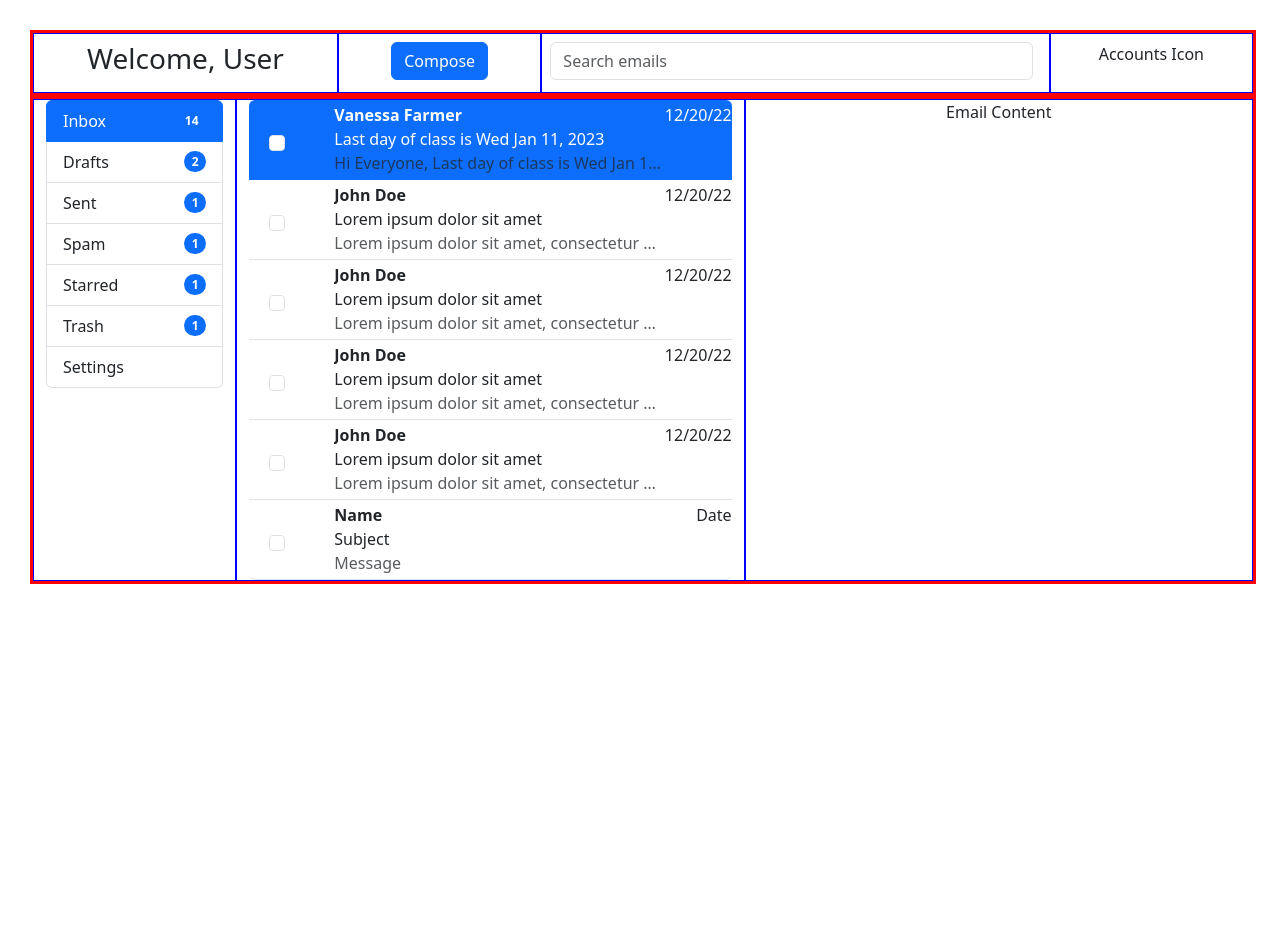
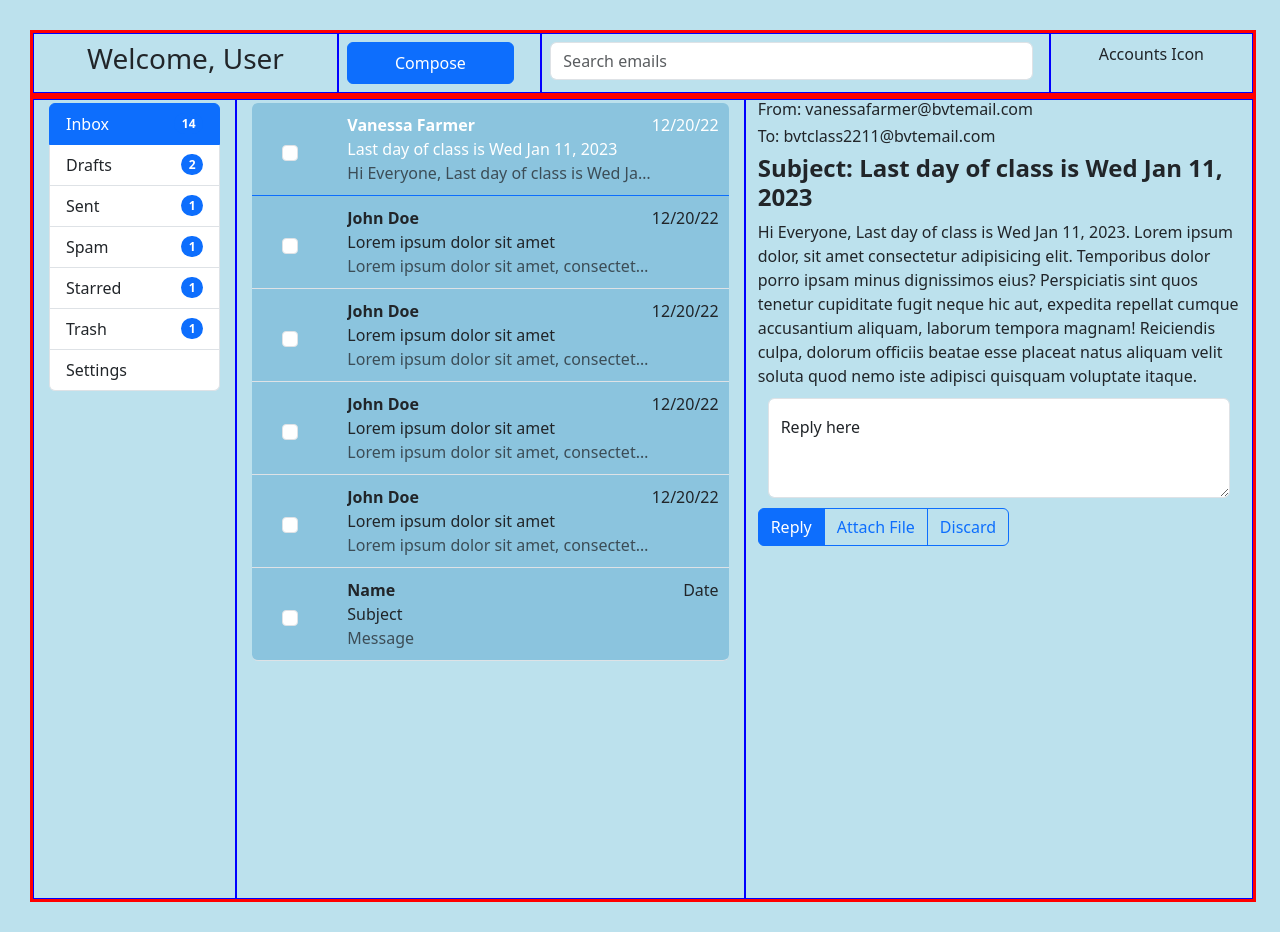
Before and after one commit to tfong431986/Bootstrap-Email, a plain HTML site: page index1stDraft.html in a window 1280 px wide. Before the commit the page ends 800 px from the top, so only its background shows below. Drawn offline with nearby package versions, Linux system fonts and the light colour scheme.

Commit message:
3rd commit-email content, CSS styles

```diff
--- a/index1stDraft.html
+++ b/index1stDraft.html
@@ -20,10 +20,10 @@
                 Accounts Icon
             </div>
             <!--Create Column 4: Compose Button-->
-            <div class="my-col p-2 col-sm-12 flex-fill col-md-4 col-lg-1 compose-email">
-                <button type="button" class="btn btn-primary" data-bs-toggle="button">Compose</button>
+            <div class="my-col p-2 d-flex col-sm-12 col-md-4 col-lg-2 compose-email">
+                <button type="button" class="btn btn-primary flex-fill" data-bs-toggle="button">Compose</button>
             </div>
-            <div class="my-col p-2 col-sm-12 col-md-8  col-lg-5 searchbar">
+            <div class="my-col p-2 col-sm-12 col-md-8 col-lg-5 searchbar">
                 <form class="d-flex">
                     <input class="form-control me-2" type="search" placeholder="Search emails" aria-label="Search">
                   </form>
@@ -67,7 +67,7 @@
             </div>
             <!--Create Column 2:Short Email Summary-->
             <div class="my-col col-sm-12 col-md-8 col-lg-5 email-summary">
-                    <div class="list-group">
+                    <div class="list-group overflow-visible ">
                         <button type="button" class="list-group-item list-group-item-action active" aria-current="true">
                             <div class="list-email">
                                 <div class="check-and-star">
@@ -177,13 +177,30 @@
                     </div>
                 </div>
             <!--Create Column 3: Email content-->
-            <div class="my-col col-sm-12 col-md-12 col-lg-5">
-                Email Content
+            <div class="my-col col-sm-12 col-md-12 col-lg-5 email-content">
+                <h6>From: vanessafarmer@bvtemail.com</h6>
+                <h6>To: bvtclass2211@bvtemail.com</h6>
+                <h4><strong>Subject: Last day of class is Wed Jan 11, 2023</strong></h3>
+                <p class="message">Hi Everyone, Last day of class is Wed Jan 11, 2023. Lorem ipsum dolor, sit amet consectetur adipisicing elit. Temporibus dolor porro ipsam minus dignissimos eius? Perspiciatis sint quos tenetur cupiditate fugit neque hic aut, expedita repellat cumque accusantium aliquam, laborum tempora magnam! Reiciendis culpa, dolorum officiis beatae esse placeat natus aliquam velit soluta quod nemo iste adipisci quisquam voluptate itaque.</p>
+                <div class="form-floating text-area">
+                    <textarea class="form-control" placeholder="Leave a comment here" id="floatingTextarea2" style="height: 100px"></textarea>
+                    <label for="floatingTextarea2">Reply here</label>
+                    <label for="formControlTextarea" class="form-label">
+                    </label>
+                  </div>
+                <div class="btn-group" role="group" aria-label="Basic radio toggle button group">
+                <input type="radio" class="btn-check" name="btnradio" id="btnradio1" autocomplete="off" checked>
+                <label class="btn btn-outline-primary" for="btnradio1">Reply</label>
+
+                <input type="radio" class="btn-check" name="btnradio" id="btnradio2" autocomplete="off">
+                <label class="btn btn-outline-primary" for="btnradio2">Attach File</label>
+
+                <input type="radio" class="btn-check" name="btnradio" id="btnradio3" autocomplete="off">
+                <label class="btn btn-outline-primary" for="btnradio3">Discard</label>
             </div>
-            <!--//  Create Column 4: Compose Button--
-            <div class="my-col d-flex col-sm-12 align-items-sm-end justify-content-sm-end col-md-4 col-lg-2 order-lg-first order-md-first compose-email">
-                Compose Button
-            </div>  //-->
+
+            </div>
+
 
         </div>
     </div>
--- a/styles.css
+++ b/styles.css
@@ -1,6 +1,7 @@
 body {
     margin: 30px 0 30px 30px;
     min-width: 350px;
+    background-color: rgb(188, 225, 237);
 }
 
 .row {
@@ -9,6 +10,8 @@ body {
 }
 .my-col {
     border:1px solid blue;
+
+
 }
 .btn-primary {
     max-width: 90%;
@@ -16,20 +19,36 @@ body {
 p {
     margin: auto;
 }
+.email-summary {
+    /*position: relative;*/
+
+    justify-content: center;
+    align-items: center;
+    height: 100vh;
+    overflow-y: auto;
+    scrollbar-width: thin;
+
+}
 .email-summary .list-group-item {
     border-top: none;
     border-left: none;
     border-right: none;
-    height: 10vh;
+    background-color:rgb(139, 196, 222);
+    /*height: 100%;*/
     padding: 0;
-    overflow-y: auto;
-    scrollbar-width: thin;
+
+}
+.list-group {
+    padding: 3px;
+
 }
 .list-email {
     display: flex;
     justify-content: space-between;
     align-items: baseline;
+    padding: 10px;
 }
+
 .check-and-star {
     align-self: center;
     padding-left: 1px;
@@ -49,3 +68,10 @@ p {
 .name {
     font-weight: bold;
 }
+
+.email-content {
+    text-align: left;
+}
+.text-area {
+    margin: 10px;
+}
```
Also changed, not shown: devLog.txt.
